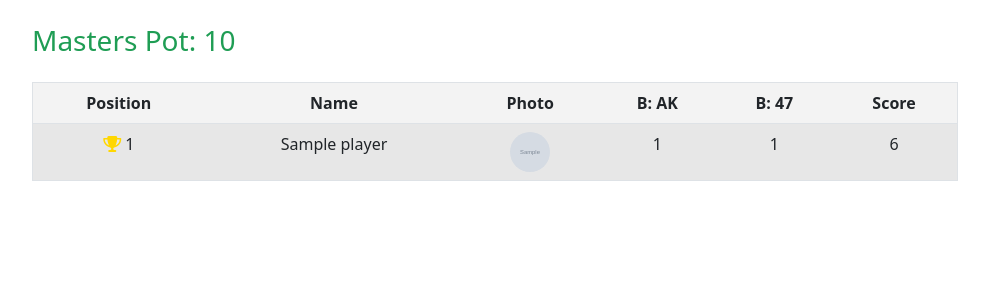
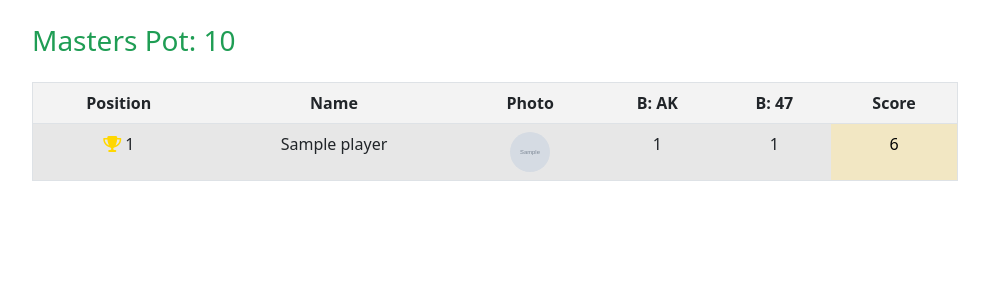
Before and after one commit to Sicret89/Poker-leaderboard, a Django app: page /E1/ in a window 1280 px wide. Shown: the part 56-356 px from the top of the page, without its empty margins (50-1039 px from the left). Run offline with Django 3.2, Linux system fonts and the light colour scheme; tables that the repository leaves empty hold one stand-in row (values such as "Sample post"); grey boxes marked "Sample" are stand-in pictures; some libraries are stand-ins or nearby versions.

Commit message:
Add jocker coloring to single event

```diff
--- a/leaderboard/templates/leaderboard/single_event_list.html
+++ b/leaderboard/templates/leaderboard/single_event_list.html
@@ -31,7 +31,11 @@
                            style="height: 40px; width: 40px;"/></a></td>
                   <td>{{ player.E1B_AK }}</td>
                   <td>{{ player.E1B_47 }}</td>
+                  {% if player.E1_JOCKER %}
+                  <td class="table-warning">{{ player.total_e1 }}</td>
+                  {% else %}
                   <td>{{ player.total_e1 }}</td>
+                  {% endif %}
                 </tr>
               {% endif %}
               {% endfor %}
@@ -49,7 +53,11 @@
                            style="height: 40px; width: 40px;"/></a></td>
                   <td>{{ player.E2B_AK }}</td>
                   <td>{{ player.E2B_47 }}</td>
+                  {% if player.E2_JOCKER %}
+                  <td class="table-warning">{{ player.total_e2 }}</td>
+                  {% else %}
                   <td>{{ player.total_e2 }}</td>
+                  {% endif %}
                 </tr>
               {% endif %}
               {% endfor %}
@@ -67,7 +75,11 @@
                            style="height: 40px; width: 40px;"/></a></td>
                   <td>{{ player.E3B_AK }}</td>
                   <td>{{ player.E3B_47 }}</td>
+                  {% if player.E3_JOCKER %}
+                  <td class="table-warning">{{ player.total_e3 }}</td>
+                  {% else %}
                   <td>{{ player.total_e3 }}</td>
+                  {% endif %}
                 </tr>
               {% endif %}
               {% endfor %}
@@ -85,7 +97,11 @@
                            style="height: 40px; width: 40px;"/></a></td>
                   <td>{{ player.E4B_AK }}</td>
                   <td>{{ player.E4B_47 }}</td>
+                  {% if player.E4_JOCKER %}
+                  <td class="table-warning">{{ player.total_e4 }}</td>
+                  {% else %}
                   <td>{{ player.total_e4 }}</td>
+                  {% endif %}
                 </tr>
               {% endif %}
               {% endfor %}
@@ -103,7 +119,11 @@
                            style="height: 40px; width: 40px;"/></a></td>
                   <td>{{ player.E5B_AK }}</td>
                   <td>{{ player.E5B_47 }}</td>
+                  {% if player.E5_JOCKER %}
+                  <td class="table-warning">{{ player.total_e5 }}</td>
+                  {% else %}
                   <td>{{ player.total_e5 }}</td>
+                  {% endif %}
                 </tr>
               {% endif %}
               {% endfor %}
@@ -121,7 +141,11 @@
                            style="height: 40px; width: 40px;"/></a></td>
                   <td>{{ player.E6B_AK }}</td>
                   <td>{{ player.E6B_47 }}</td>
+                  {% if player.E6_JOCKER %}
+                  <td class="table-warning">{{ player.total_e6 }}</td>
+                  {% else %}
                   <td>{{ player.total_e6 }}</td>
+                  {% endif %}
                 </tr>
               {% endif %}
               {% endfor %}
@@ -139,7 +163,11 @@
                            style="height: 40px; width: 40px;"/></a></td>
                   <td>{{ player.E7B_AK }}</td>
                   <td>{{ player.E7B_47 }}</td>
+                  {% if player.E7_JOCKER %}
+                  <td class="table-warning">{{ player.total_e7 }}</td>
+                  {% else %}
                   <td>{{ player.total_e7 }}</td>
+                  {% endif %}
                 </tr>
               {% endif %}
               {% endfor %}
@@ -156,7 +184,11 @@
                   <td><img class="rounded-circle player-img" src="{{ player.image.url }}" style="height: 40px; width: 40px;" /></a></td>
                   <td>{{ player.E8B_AK }}</td>
                   <td>{{ player.E8B_47 }}</td>
+                  {% if player.E8_JOCKER %}
+                  <td class="table-warning">{{ player.total_e8 }}</td>
+                  {% else %}
                   <td>{{ player.total_e8 }}</td>
+                  {% endif %}
                 </tr>
               {% endif %}
               {% endfor %}
@@ -174,7 +206,11 @@
                            style="height: 40px; width: 40px;"/></a></td>
                   <td>{{ player.E9B_AK }}</td>
                   <td>{{ player.E9B_47 }}</td>
+                  {% if player.E9_JOCKER %}
+                  <td class="table-warning">{{ player.total_e9 }}</td>
+                  {% else %}
                   <td>{{ player.total_e9 }}</td>
+                  {% endif %}
                 </tr>
               {% endif %}
               {% endfor %}
@@ -192,7 +228,11 @@
                            style="height: 40px; width: 40px;"/></a></td>
                   <td>{{ player.E10B_AK }}</td>
                   <td>{{ player.E10B_47 }}</td>
+                  {% if player.E10_JOCKER %}
+                  <td class="table-warning">{{ player.total_e10 }}</td>
+                  {% else %}
                   <td>{{ player.total_e10 }}</td>
+                  {% endif %}
                 </tr>
               {% endif %}
               {% endfor %}
@@ -210,7 +250,11 @@
                            style="height: 40px; width: 40px;"/></a></td>
                   <td>{{ player.E11B_AK }}</td>
                   <td>{{ player.E11B_47 }}</td>
+                  {% if player.E11_JOCKER %}
+                  <td class="table-warning">{{ player.total_e11 }}</td>
+                  {% else %}
                   <td>{{ player.total_e11 }}</td>
+                  {% endif %}
                 </tr>
               {% endif %}
               {% endfor %}
@@ -228,7 +272,11 @@
                            style="height: 40px; width: 40px;"/></a></td>
                   <td>{{ player.E12B_AK }}</td>
                   <td>{{ player.E12B_47 }}</td>
+                  {% if player.E12_JOCKER %}
+                  <td class="table-warning">{{ player.total_e12 }}</td>
+                  {% else %}
                   <td>{{ player.total_e12 }}</td>
+                  {% endif %}
                 </tr>
               {% endif %}
               {% endfor %}
```
